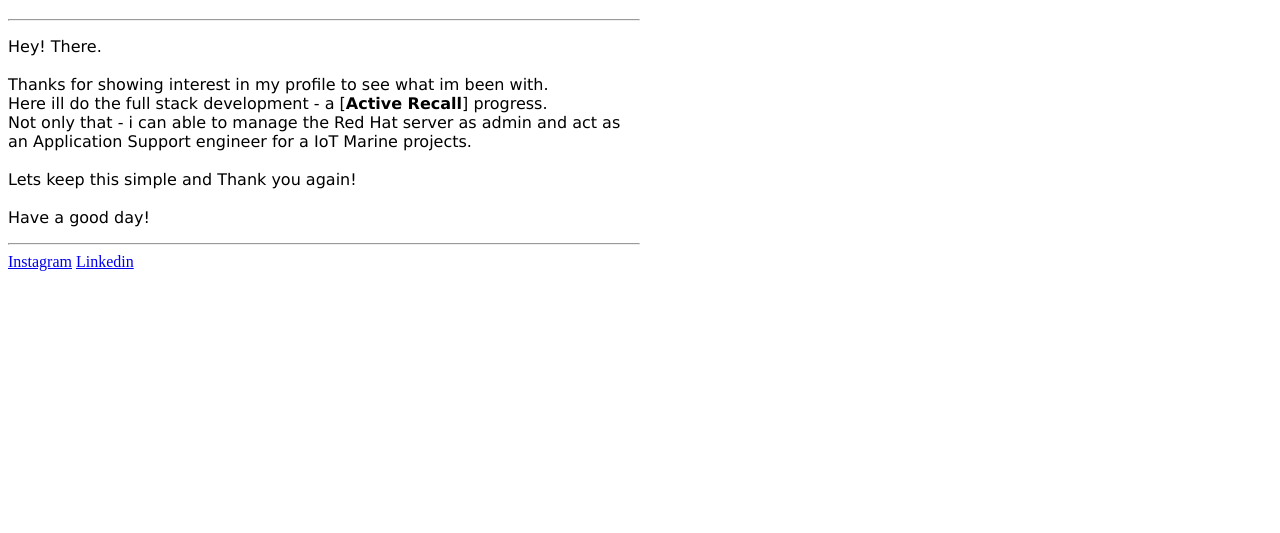
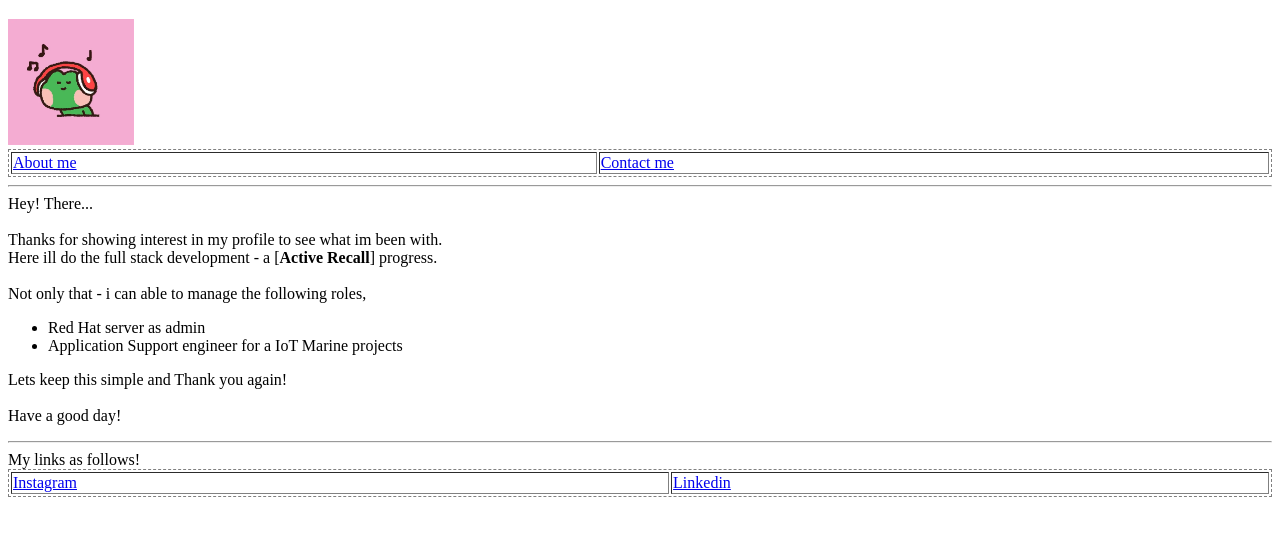
Before and after one commit to ksanthosh95/Personnel-portfolio-udemy, a plain HTML site: page index.html in a window 1280 px wide. Shown: the part 61-594 px from the top of the page. Drawn offline with Linux system fonts and the light colour scheme.

Commit message:
html & forms

```diff
--- a/Data/w_styles.css
+++ b/Data/w_styles.css
@@ -2,3 +2,7 @@
     width: 50%;
     font-family: Verdana, Geneva, Tahoma, sans-serif;
 }
+
+.w_table{
+    border-style: dashed;
+}
--- a/index.html
+++ b/index.html
@@ -4,26 +4,46 @@
     <meta charset="UTF-8">
     <meta name="viewport" content="width=device-width, initial-scale=1.0">
     <link rel="stylesheet" href="Data/w_styles.css">
-    <title>Shan's Profile</title>
+    <link rel="shortcut icon" href="Data/img/star.png" type="image/png">
 </head>
 <body>
     <div>
         <h1>Welcome to my profile page</h1>
     </div>
-
-    <div class="divSummary"><hr>
-    <p>
-Hey! There.<br><br>
+    <img src="Data/img/giphy.webp" height="10%" width="10%"><br>
+    <table class="w_table" border="1" width="100%">
+        <tr>
+            <td><a href="./index.html">About me</a> </td>
+            <td><a href="./contactme_form.html">Contact me</a> </td>
+        </tr>
+    </table><hr>
+Hey! There...<br><br>
 Thanks for showing interest in my profile to see what im been with.<br>
-Here ill do the full stack development - a [<b>Active Recall</b>] progress.<br>
-Not only that - i can able to manage the Red Hat server as admin and act as an Application Support engineer for a IoT Marine projects.<br><br>
+Here ill do the full stack development - a [<b>Active Recall</b>] progress.<br><br>
+Not only that - i can able to manage the following roles,
+<ul>
+<li>Red Hat server as admin </li>
+<li>Application Support engineer for a IoT Marine projects</li>
+</ul>
 Lets keep this simple and Thank you again!<br><br>
 Have a good day!
-    </p><hr>
+    </p>
+    <footer>
+    <div><hr>
+<table class="w_table" border="1" width="100%">
+    <tbody>
+        My links as follows!
+        <tr>
+            <td>
+                <a href="https://www.instagram.com/shan.4k" target="_blank">Instagram</a>
+            </td>
+            <td>
+                <a href="https://www.linkedin.com/in/shanthosh-k/" target="_blank">Linkedin</a>
+            </td>
+        </tr>
+    </tbody>
+</table>
     </div>
-    <div>
-        <a href="https://www.instagram.com/shan.4k" target="_blank">Instagram</a>
-        <a href="https://www.linkedin.com/in/shanthosh-k/" target="_blank">Linkedin</a>
-    </div>
+</footer>
 </body>
 </html>
```
Also changed, not shown: contactme_form.html (added, +45 -0 lines), Data/img/giphy.webp (added), Data/img/star.png (added), 1 other file.
